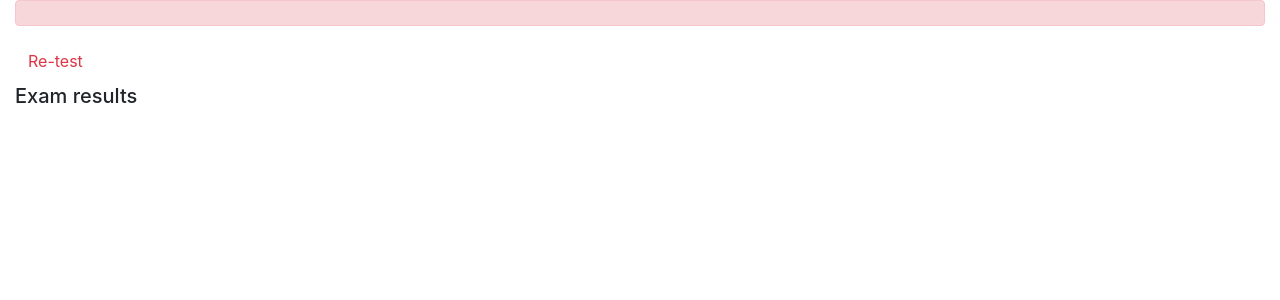
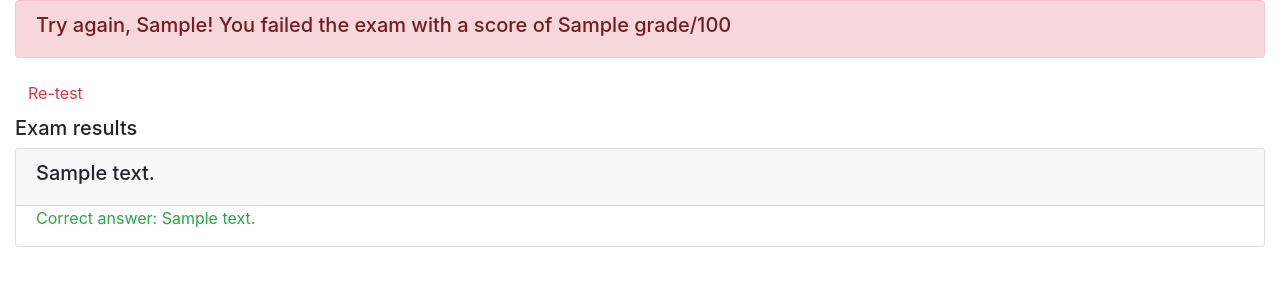
Before and after one commit to Saphilous/Online-Classroom, a Django app: template onlinecourse/templates/onlinecourse/exam_result_bootstrap.html in a window 1280 px wide. Shown: the part 56-356 px from the top of the page. Run offline with Django 3.2, Linux system fonts and the light colour scheme; a user stored in the database is signed in; tables that the repository leaves empty hold one stand-in row (values such as "Sample post"); the template is opened without the code that fills it: values that come from a table or form of the project are taken from there, most other values are stand-ins (such as "Sample title", 1, 10 or a date in 2020); some libraries are stand-ins or nearby versions.

Commit message:
Update exam_result_bootstrap.html

```diff
--- a/onlinecourse/templates/onlinecourse/exam_result_bootstrap.html
+++ b/onlinecourse/templates/onlinecourse/exam_result_bootstrap.html
@@ -24,7 +24,7 @@
                     {% csrf_token %}
                     <div class="input-group">
                         <input type="text" class="form-control" placeholder="Username" name="username" >
-                        <input type="password" class="form-control" placeholder="Username" name="psw" >
+                        <input type="password" class="form-control" placeholder="Password" name="psw" >
                         <button class="btn btn-primary" type="submit">Login</button>
                         <a class="btn btn-link" href="{% url 'onlinecourse:registration' %}">Sign Up</a>
                     </div>
@@ -38,17 +38,52 @@
 <div class="container-fluid">
     {% if grade > 80 %}
     <div class="alert alert-success">
-       <!--HINT Display passed info -->
+       <h5> <b>Congrats, {{ user.first_name }}!</b> You passed the exam with a score of {{ grade }}/100 </h5>
     </div>
         {% else %}
         <div class="alert alert-danger">
-            <!--HINT Display failed info -->
+            <h5>Try again, {{ user.first_name }}! You failed the exam with a score of {{ grade }}/100 </h5>
         </div>
         <a class="btn btn-link text-danger" href="{% url 'onlinecourse:course_details' course.id %}">Re-test</a>
         {% endif %}
         <div class="card-columns-vertical mt-1">
         <h5 class="">Exam results</h5>
             <!--HINT Display exam results-->
+            {% for question in course.question_set.all %}
+                <!-- <HINT> Each example will have many questions -->
+                <!-- <HINT> Each question will have many choices -->
+                <!-- <HINT> Create a form to collect the selected choices for all questions -->
+                <!-- <HINT> For each question choice, you may create a checkbox input like
+                <input type="check" name="choice_{{choice.id}}" id="{{choice.id}}" ...>
+                -->
+                <div class="card mt-1">
+                    <div class="card-header"><h5>{{ question.text }}</h5></div>
+                    {% csrf_token %}
+                    <div class="form-group">
+                        {% for choice in question.choice_set.all %}
+                            <div class="form-check">
+                            <label class="form-check-label">
+                            {% if choice.is_correct and choice in choices %}
+                                <div class="text-success">
+                                Correct answer: {{ choice.text }}
+                                </div>
+                            {% elif choice.is_correct and choice not in choices %}
+                                <div class="text-warning">
+                                Not selected: {{ choice.text }}
+                                </div>
+                            {% elif not choice.is_correct and choice in choices %}
+                                <div class="text-danger">
+                                Wrong answer: {{ choice.text }}
+                                </div>
+                            {% else %}
+                                {{ choice.text }}
+                            {% endif %}
+                            </label>
+                            </div>
+                        {% endfor %}
+                    </div>
+                </div>
+                {% endfor %}
         </div>
     </div>
 </body>
```
